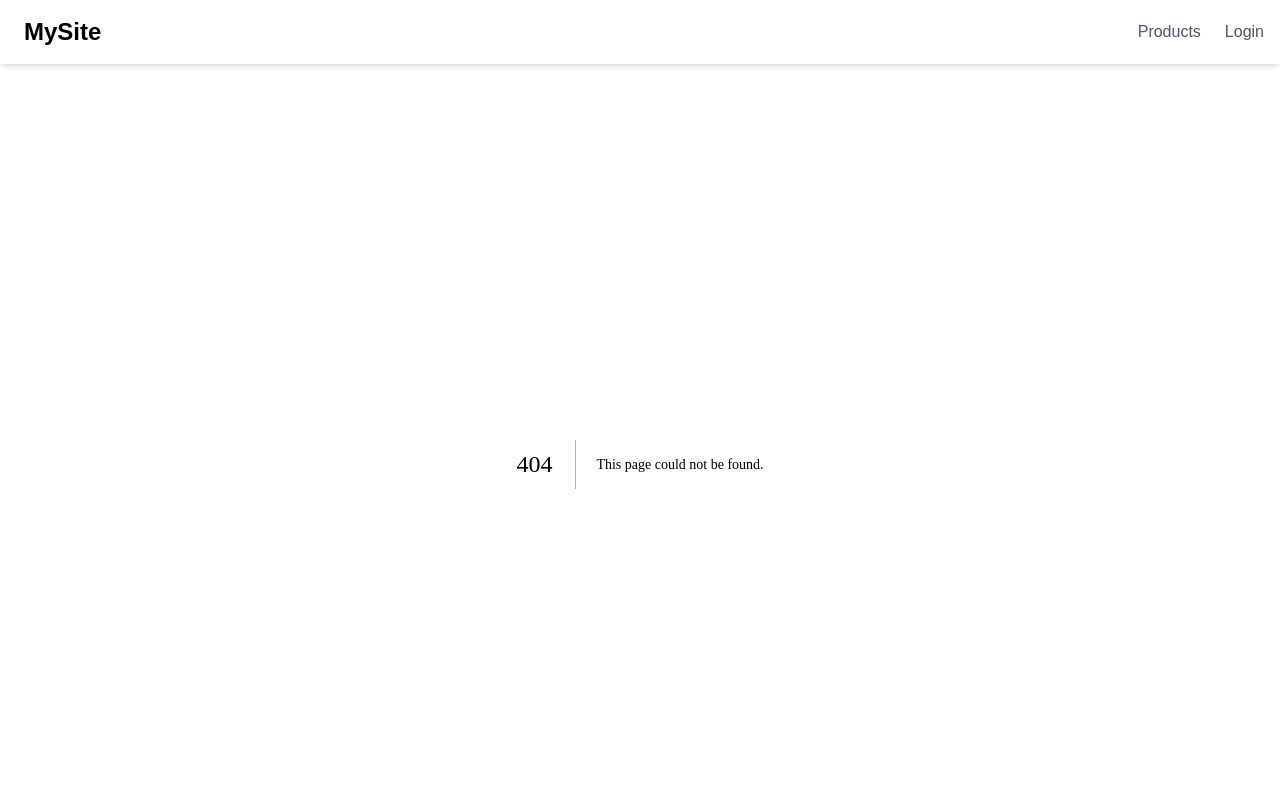
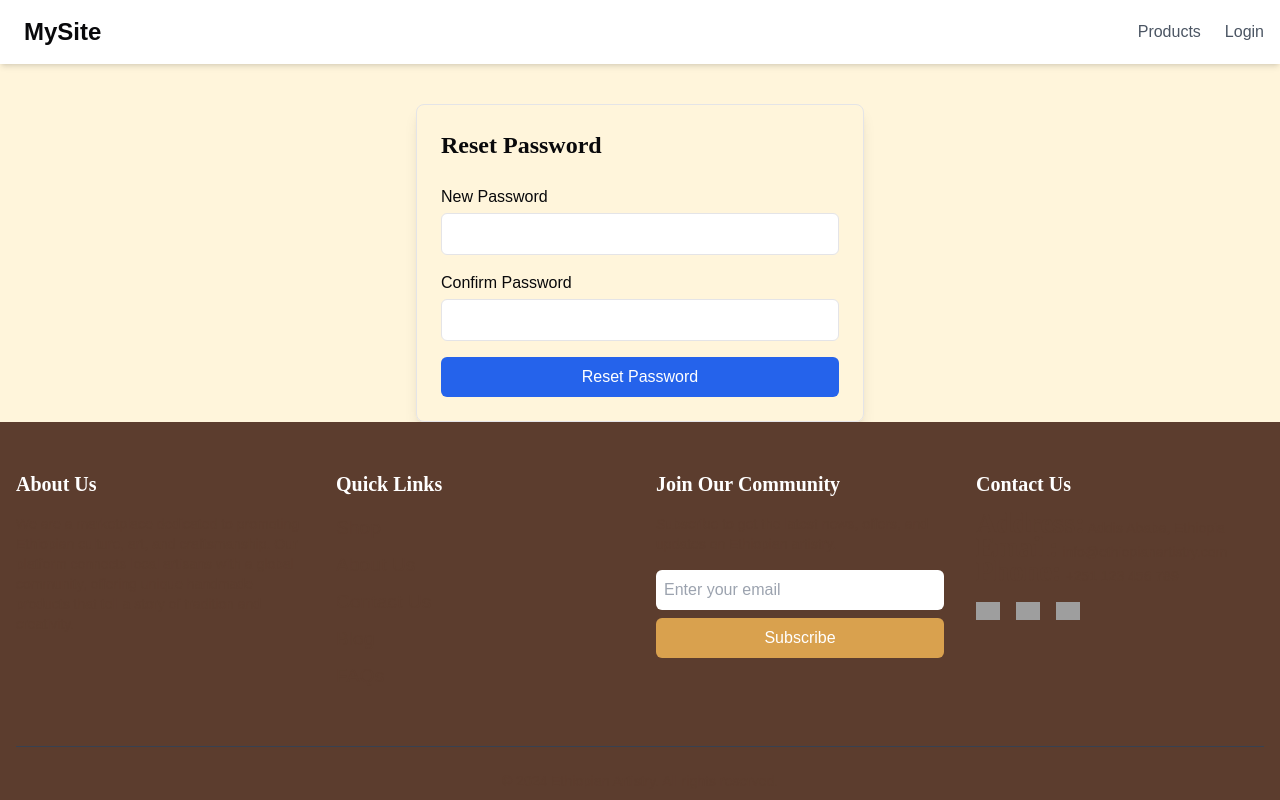
Before and after one commit to Yared3214/Ethiopian-Crafts-eCommerce, a Next.js app in the folder frontend/: page /reset-password/1 in a window 1280 px wide. Before the commit this address had no page. Shown: the top 800 px of the page. Built offline with nearby package versions, Linux system fonts and the light colour scheme; no server answers; grey boxes are pictures that could not be loaded.

Commit message:
reset password page and functionality done

```diff
--- /dev/null
+++ b/frontend/src/app/(auth)/reset-password/[token]/page.tsx
@@ -0,0 +1,82 @@
+"use client";
+
+import { useState } from 'react';
+import { useRouter } from 'next/navigation';
+import useAuth from '@/hooks/userAuth';
+
+interface ResetPasswordPageProps {
+    params: {
+        token: string;
+    };
+}
+
+export default function ResetPasswordPage({ params }: ResetPasswordPageProps) {
+    const router = useRouter();
+    const { token } = params;
+    const [password, setPassword] = useState('');
+    const [confirmPassword, setConfirmPassword] = useState('');
+    const { resetPassword, error } = useAuth();
+
+    const handleSubmit = async (e: React.FormEvent) => {
+        e.preventDefault();
+
+
+        try {
+            const response = await resetPassword(token, password, confirmPassword);
+            if (response) {
+                router.push('/signin');
+            }
+        } catch (error) {
+            console.error('Reset password error:', error);
+        }
+    };
+
+    return (
+        <div className="max-w-md mx-auto mt-10 p-6 border rounded-lg shadow-lg">
+            <h1 className="text-2xl font-semibold mb-6">Reset Password</h1>
+
+            {error && <p className="text-red-500 mb-4">{error}</p>}
+
+            <form onSubmit={handleSubmit} className="space-y-4">
+                <div>
+                    <label htmlFor="password" className="block font-medium">
+                        New Password
+                    </label>
+                    <input
+                        type="password"
+                        id="password"
+                        className="w-full mt-1 p-2 border rounded-md"
+                        value={password}
+                        onChange={(e) => {
+                            setPassword(e.target.value);
+                        }}
+                        required
+                    />
+                </div>
+
+                <div>
+                    <label htmlFor="confirmPassword" className="block font-medium">
+                        Confirm Password
+                    </label>
+                    <input
+                        type="password"
+                        id="confirmPassword"
+                        className="w-full mt-1 p-2 border rounded-md"
+                        value={confirmPassword}
+                        onChange={(e) => {
+                            setConfirmPassword(e.target.value);
+                        }}
+                        required
+                    />
+                </div>
+
+                <button
+                    type="submit"
+                    className="w-full mt-4 py-2 bg-blue-600 text-white rounded-md hover:bg-blue-700"
+                >
+                    Reset Password
+                </button>
+            </form>
+        </div>
+    );
+}
```
